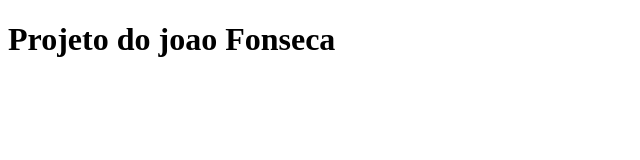
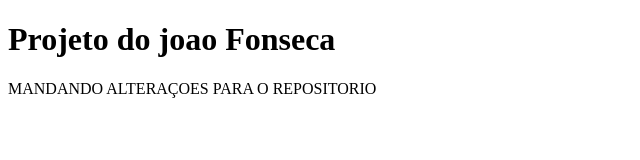
Before and after one commit to kauai/Meu-site, a plain HTML site: page index.html in a window 1280 px wide. Shown: the whole page, without its empty margins (0-640 px from the left). Drawn offline with Linux system fonts and the light colour scheme.

Commit message:
mandando comit para o repositorio

```diff
--- a/index.html
+++ b/index.html
@@ -6,7 +6,7 @@
 </head>
 <body>
    <h1>Projeto do joao Fonseca</h1>
-   <p></p>
+   <p>MANDANDO ALTERAÇOES PARA O REPOSITORIO</p>
 
 </body>
 </html>
```
